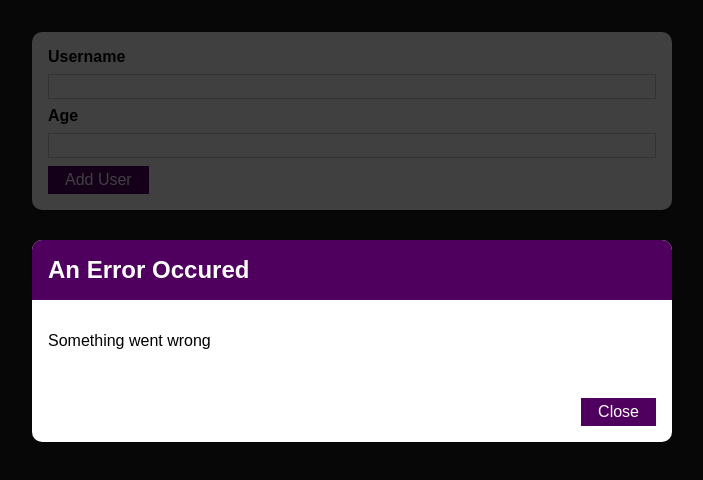
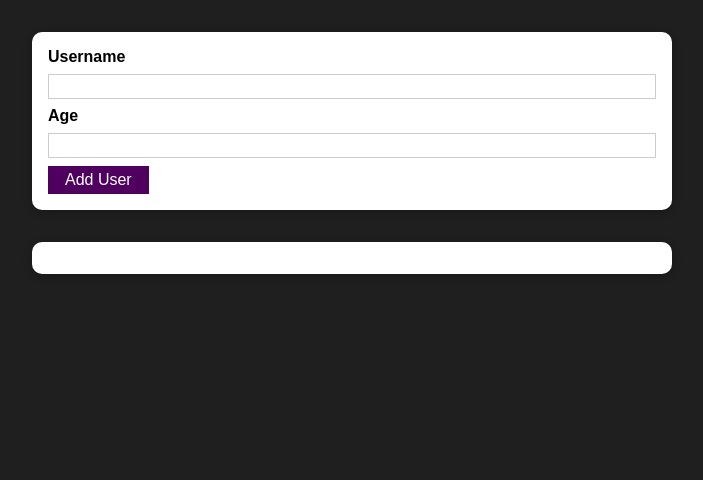
Before and after one commit to ImperiumWebApplications/react-user-tracker, a React (Create React App) app: page / in a window 1280 px wide. Shown: the top 480 px of the page, without its empty margins (288-991 px from the left). Built offline with nearby package versions, Linux system fonts and the light colour scheme.

Commit message:
Managing the Error State

```diff
--- a/src/Components/UI/ErrorModal.js
+++ b/src/Components/UI/ErrorModal.js
@@ -5,7 +5,7 @@ import Button from "./Button";
 const ErrorModal = (props) => {
     return (
         <div>
-            <div className={styles.backdrop}/>
+            <div className={styles.backdrop} onClick={props.onClick}/>
             <Card className={styles.modal}>
                 <header className={styles.header}>
                     <h2>{props.title}</h2>
@@ -14,7 +14,7 @@ const ErrorModal = (props) => {
                     <p>{props.message}</p>
                 </div>
                 <footer className={styles.actions}>
-                    <Button type={'button'}>Close</Button>
+                    <Button type={'button'} onClick={props.onClick}>Close</Button>
                 </footer>
             </Card>
         </div>
--- a/src/Components/Users/AddUser.js
+++ b/src/Components/Users/AddUser.js
@@ -7,6 +7,7 @@ import ErrorModal from "../UI/ErrorModal";
 const AddUser = (props) => {
     const [username, setUsername] = useState("");
     const [age, setAge] = useState("");
+    const [error, setError] = useState({title: "", message: ""});
 
     const usernameChangedHandler = (event) => {
         setUsername(event.target.value)
@@ -16,12 +17,24 @@ const AddUser = (props) => {
         setAge(event.target.value)
     }
 
+    const errorHandler = () => {
+        setError({title: "", message: ""})
+    }
+
     const addUserHandler = (event) => {
         event.preventDefault()
         if (username.trim().length === 0 || age.trim().length === 0) {
+            setError({
+                title: "Invalid Input",
+                message: "Please enter a valid name and age (non-empty values)."
+            })
             return;
         }
         if (+age < 0) {
+            setError({
+                title: "Invalid Age",
+                message: "Please enter a valid age (greater than 0)."
+            })
             return;
         }
 
@@ -36,7 +49,8 @@ const AddUser = (props) => {
 
     return (
         <div>
-            <ErrorModal title={"An Error Occured"} message={"Something went wrong"}/>
+            {error.title && error.message &&
+                <ErrorModal title={error.title} message={error.message} onClick={errorHandler}/>}
             <Card className={styles.input}>
                 <form onSubmit={addUserHandler}>
                     <label htmlFor="username">Username</label>
```
